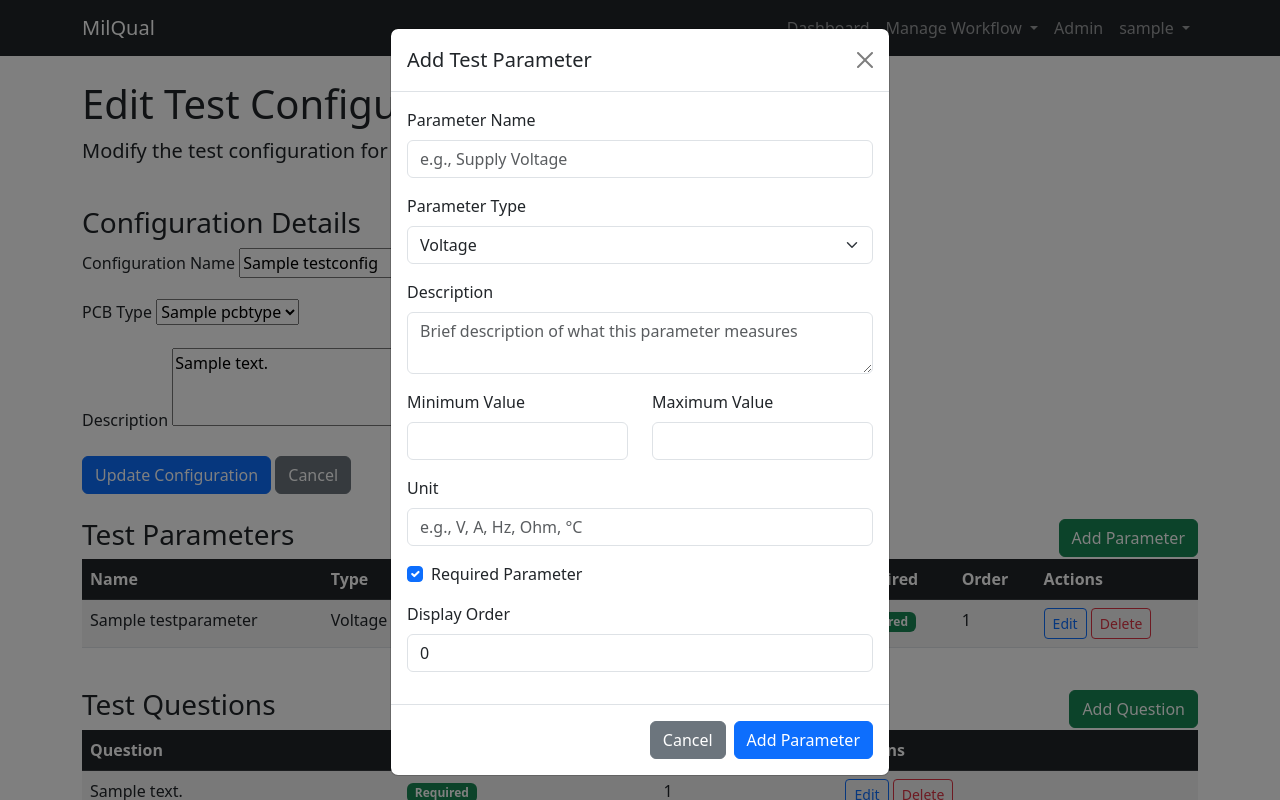
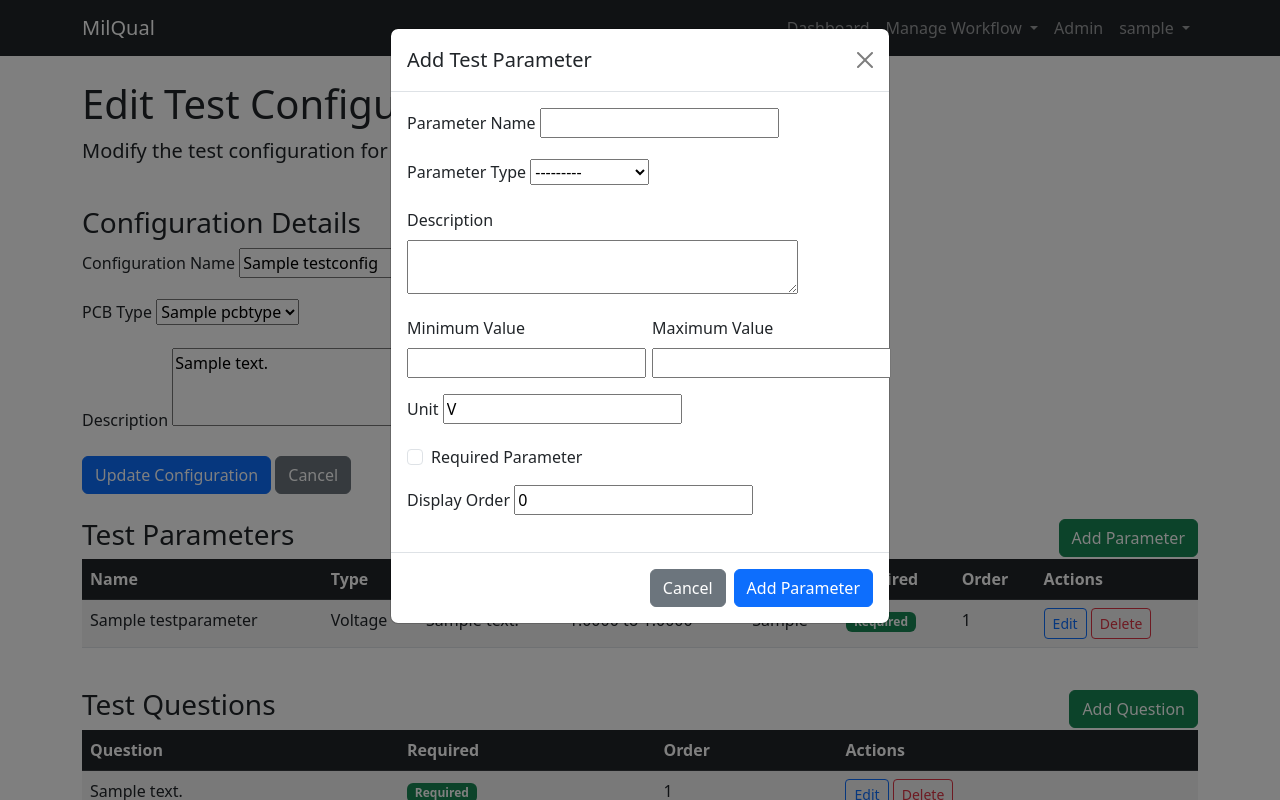
Before and after one commit to yhendricks/MilQual, a Django app: page /test-config/1/edit/ in a window 1280 px wide, after a click on "Add Parameter". Run offline with Django 4.2, Linux system fonts and the light colour scheme; a user stored in the database is signed in; tables that the repository leaves empty hold one stand-in row (values such as "Sample post"); parts of the project's set-up code (start-up, migrations or seed data) failed here and were passed over.

Commit message:
Fix test configuration parameter and question modals with proper form handling

```diff
--- a/pcb_tracker/templates/pcb_tracker/test_config_edit.html
+++ b/pcb_tracker/templates/pcb_tracker/test_config_edit.html
@@ -16,6 +16,7 @@
         <h3>Configuration Details</h3>
         <form method="post">
             {% csrf_token %}
+            <input type="hidden" name="update_config" value="1">
 
             <div class="mb-3">
                 <label for="{{ form.name.id_for_label }}" class="form-label">Configuration Name</label>
@@ -161,71 +162,66 @@
 <div class="modal fade" id="addParameterModal" tabindex="-1" aria-labelledby="addParameterModalLabel" aria-hidden="true">
     <div class="modal-dialog">
         <div class="modal-content">
+            <form method="post">
+                {% csrf_token %}
+                <input type="hidden" name="add_parameter" value="1">
                 <div class="modal-header">
                     <h5 class="modal-title" id="addParameterModalLabel">Add Test Parameter</h5>
                     <button type="button" class="btn-close" data-bs-dismiss="modal" aria-label="Close"></button>
                 </div>
                 <div class="modal-body">
-                <form>
                     <div class="mb-3">
-                        <label for="parameterName" class="form-label">Parameter Name</label>
-                        <input type="text" class="form-control" id="parameterName" placeholder="e.g., Supply Voltage">
+                        <label for="id_name" class="form-label">Parameter Name</label>
+                        {{ parameter_form.name }}
                     </div>
 
                     <div class="mb-3">
-                        <label for="parameterType" class="form-label">Parameter Type</label>
-                        <select class="form-select" id="parameterType">
-                            <option value="voltage">Voltage</option>
-                            <option value="current">Current</option>
-                            <option value="frequency">Frequency</option>
-                            <option value="resistance">Resistance</option>
-                            <option value="temperature">Temperature</option>
-                            <option value="other">Other</option>
-                        </select>
+                        <label for="id_parameter_type" class="form-label">Parameter Type</label>
+                        {{ parameter_form.parameter_type }}
                     </div>
 
                     <div class="mb-3">
-                        <label for="parameterDescription" class="form-label">Description</label>
-                        <textarea class="form-control" id="parameterDescription" rows="2" placeholder="Brief description of what this parameter measures"></textarea>
+                        <label for="id_description" class="form-label">Description</label>
+                        {{ parameter_form.description }}
                     </div>
 
                     <div class="row">
                         <div class="col-md-6">
                             <div class="mb-3">
-                                <label for="minValue" class="form-label">Minimum Value</label>
-                                <input type="number" class="form-control" id="minValue" step="0.01">
+                                <label for="id_min_value" class="form-label">Minimum Value</label>
+                                {{ parameter_form.min_value }}
                             </div>
                         </div>
                         <div class="col-md-6">
                             <div class="mb-3">
-                                <label for="maxValue" class="form-label">Maximum Value</label>
-                                <input type="number" class="form-control" id="maxValue" step="0.01">
+                                <label for="id_max_value" class="form-label">Maximum Value</label>
+                                {{ parameter_form.max_value }}
                             </div>
                         </div>
                     </div>
 
                     <div class="mb-3">
-                        <label for="parameterUnit" class="form-label">Unit</label>
-                        <input type="text" class="form-control" id="parameterUnit" placeholder="e.g., V, A, Hz, Ohm, °C">
+                        <label for="id_unit" class="form-label">Unit</label>
+                        {{ parameter_form.unit }}
                     </div>
 
                     <div class="form-check mb-3">
-                        <input class="form-check-input" type="checkbox" id="parameterRequired" checked>
-                        <label class="form-check-label" for="parameterRequired">
+                        <input class="form-check-input" type="checkbox" id="id_required" name="required">
+                        <label class="form-check-label" for="id_required">
                             Required Parameter
                         </label>
                     </div>
 
                     <div class="mb-3">
-                        <label for="parameterOrder" class="form-label">Display Order</label>
-                        <input type="number" class="form-control" id="parameterOrder" value="0" min="0">
+                        <label for="id_order" class="form-label">Display Order</label>
+                        {{ parameter_form.order }}
                     </div>
-                </form>
                 </div>
                 <div class="modal-footer">
                     <button type="button" class="btn btn-secondary" data-bs-dismiss="modal">Cancel</button>
-                <button type="button" class="btn btn-primary">Add Parameter</button>
+                    <button type="submit" class="btn btn-primary">Add Parameter</button>
                 </div>
+            </form>
         </div>
     </div>
 </div>
@@ -234,34 +230,36 @@
 <div class="modal fade" id="addQuestionModal" tabindex="-1" aria-labelledby="addQuestionModalLabel" aria-hidden="true">
     <div class="modal-dialog">
         <div class="modal-content">
+            <form method="post">
+                {% csrf_token %}
+                <input type="hidden" name="add_question" value="1">
                 <div class="modal-header">
                     <h5 class="modal-title" id="addQuestionModalLabel">Add Test Question</h5>
                     <button type="button" class="btn-close" data-bs-dismiss="modal" aria-label="Close"></button>
                 </div>
                 <div class="modal-body">
-                <form>
                     <div class="mb-3">
-                        <label for="questionText" class="form-label">Question Text</label>
-                        <textarea class="form-control" id="questionText" rows="3" placeholder="Enter a yes/no question for testing"></textarea>
+                        <label for="id_question_text" class="form-label">Question Text</label>
+                        {{ question_form.question_text }}
                     </div>
 
                     <div class="form-check mb-3">
-                        <input class="form-check-input" type="checkbox" id="questionRequired" checked>
-                        <label class="form-check-label" for="questionRequired">
+                        <input class="form-check-input" type="checkbox" id="id_required_question" name="required">
+                        <label class="form-check-label" for="id_required_question">
                             Required Question
                         </label>
                     </div>
 
                     <div class="mb-3">
-                        <label for="questionOrder" class="form-label">Display Order</label>
-                        <input type="number" class="form-control" id="questionOrder" value="0" min="0">
+                        <label for="id_order_question" class="form-label">Display Order</label>
+                        {{ question_form.order }}
                     </div>
-                </form>
                 </div>
                 <div class="modal-footer">
                     <button type="button" class="btn btn-secondary" data-bs-dismiss="modal">Cancel</button>
-                <button type="button" class="btn btn-primary">Add Question</button>
+                    <button type="submit" class="btn btn-primary">Add Question</button>
                 </div>
+            </form>
         </div>
     </div>
 </div>
--- a/pcb_tracker/views.py
+++ b/pcb_tracker/views.py
@@ -483,13 +483,33 @@ def test_config_edit(request, test_config_id):
     test_config = get_object_or_404(TestConfig, id=test_config_id)
 
     if request.method == 'POST':
-        form = TestConfigForm(request.POST, instance=test_config)
-        if form.is_valid():
-            test_config = form.save()
-            messages.success(request, f'Test configuration "{test_config.name}" updated successfully!')
-            return redirect('test_config_manage')
+        # Handle different actions
+        if 'update_config' in request.POST:
+            form = TestConfigForm(request.POST, instance=test_config)
+            if form.is_valid():
+                test_config = form.save()
+                messages.success(request, f'Test configuration "{test_config.name}" updated successfully!')
+                return redirect('test_config_edit', test_config_id=test_config.id)
+        elif 'add_parameter' in request.POST:
+            parameter_form = TestParameterForm(request.POST)
+            if parameter_form.is_valid():
+                parameter = parameter_form.save(commit=False)
+                parameter.test_config = test_config
+                parameter.save()
+                messages.success(request, f'Parameter "{parameter.name}" added successfully!')
+                return redirect('test_config_edit', test_config_id=test_config.id)
+        elif 'add_question' in request.POST:
+            question_form = TestQuestionForm(request.POST)
+            if question_form.is_valid():
+                question = question_form.save(commit=False)
+                question.test_config = test_config
+                question.save()
+                messages.success(request, f'Question added successfully!')
+                return redirect('test_config_edit', test_config_id=test_config.id)
     else:
         form = TestConfigForm(instance=test_config)
+        parameter_form = TestParameterForm()
+        question_form = TestQuestionForm()
 
     # Get related parameters and questions
     parameters = test_config.parameters.all().order_by('order')
@@ -497,6 +517,8 @@ def test_config_edit(request, test_config_id):
 
     context = {
         'form': form,
+        'parameter_form': parameter_form,
+        'question_form': question_form,
         'test_config': test_config,
         'parameters': parameters,
         'questions': questions,
```
Lines whose indentation alone changed are shown as unchanged.
